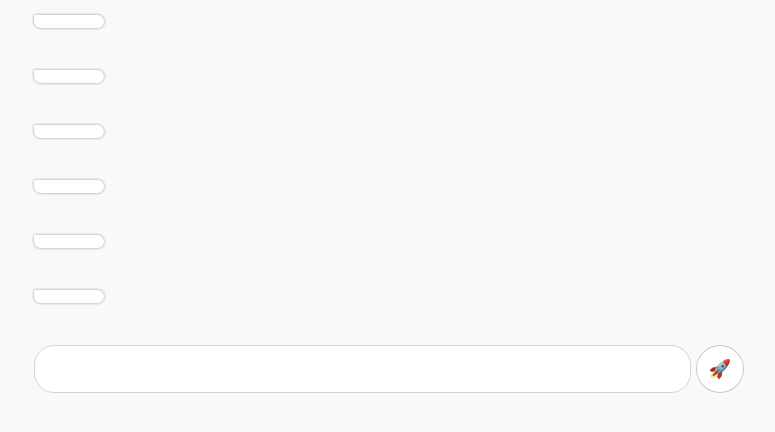
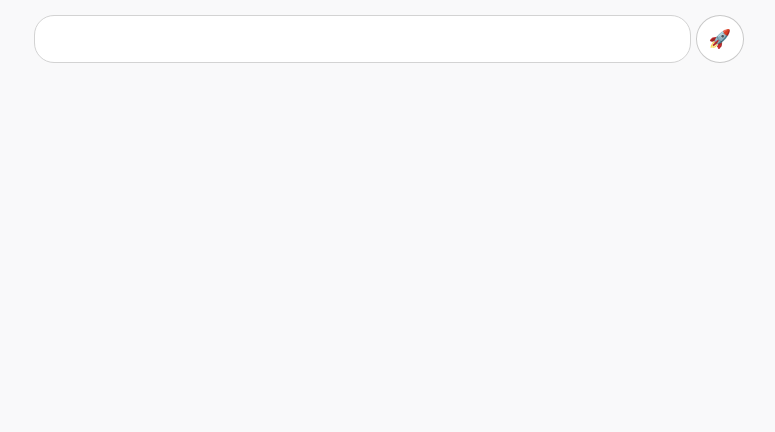
Before and after one commit to cipherdragon/Jelly-bot, a React (Create React App) app: page / in a window 1280 px wide. Shown: the top 432 px of the page, without its empty margins (251-1026 px from the left). Built offline with nearby package versions, Linux system fonts and the light colour scheme.

Commit message:
Changed the component ChatMessageDisplay.

```diff
--- a/src/App.js
+++ b/src/App.js
@@ -1,6 +1,6 @@
 // author: Adeepa Gunathilake
 
-import React from 'react';
+import React, { useRef } from 'react';
 import './App.css';
 import { useState } from "react";
 
@@ -84,12 +84,25 @@ function NewMessageBox() {
     )
 }
 
-function ChatMessageDisplay() {
+function ChatMessageDisplay(props) {
+    const [messages, setMessages] = useState();
+
+    const onMessagesChanged = () => {
+        // TODO : Write the logic to update component when local message cache changed.
+        // Change local message cache when new messages arrived from server.
+        // Update the component by updating the messages state.
+
+        setMessages(messages);
+    }
+
+    const dummy = useRef(null);
+
+    setTimeout(() => dummy.current && dummy.current.scrollIntoView({ behavior: 'smooth' }), 50);
+
     return(
         <div className="ChatMessageDisplay">
-            {messages.map((msg) => {
-                return <ChatMessage message={msg} key={msg.id}/>
-            })}
+            {messages && messages.map(msg =>  <ChatMessage message={msg} key={msg.id}/>)}
+            <span ref={dummy}></span>
         </div>
     )
 }
```
